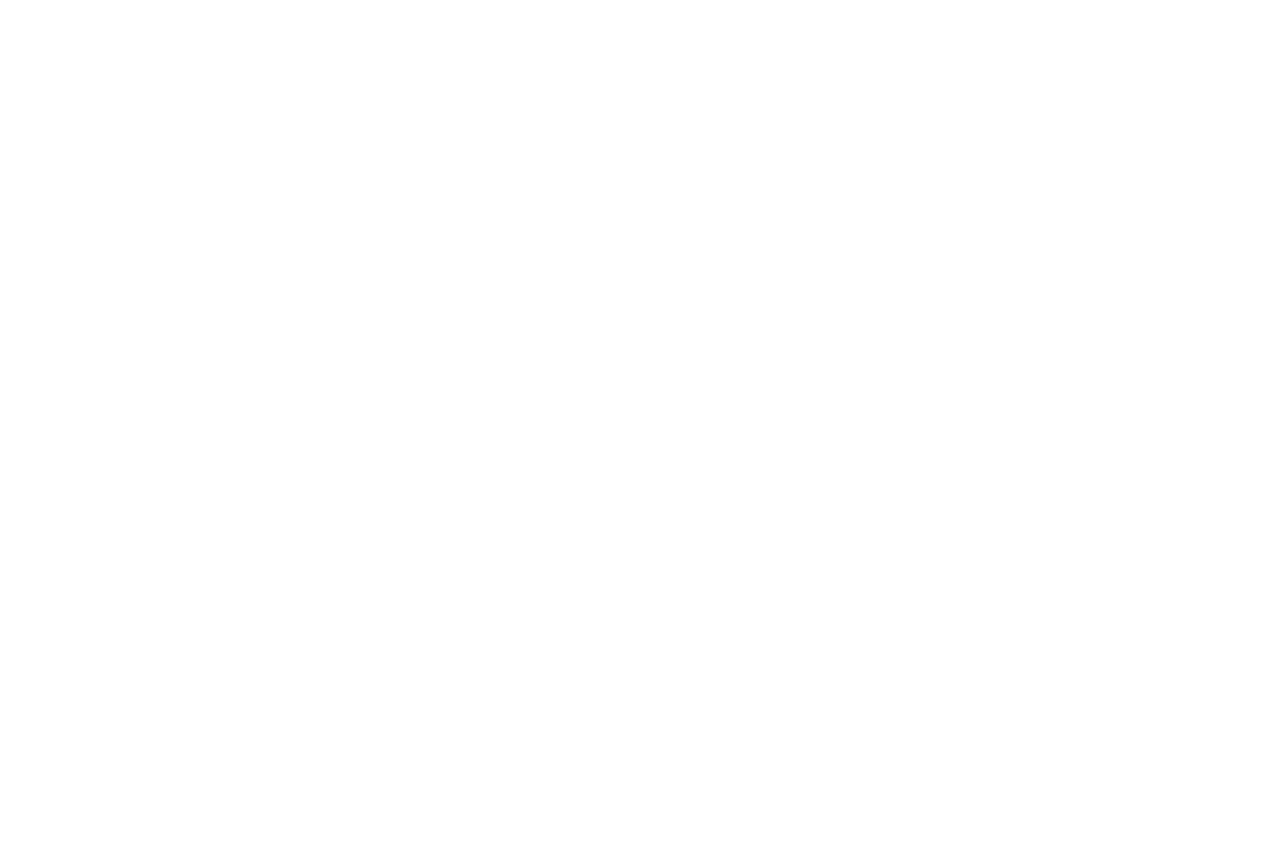
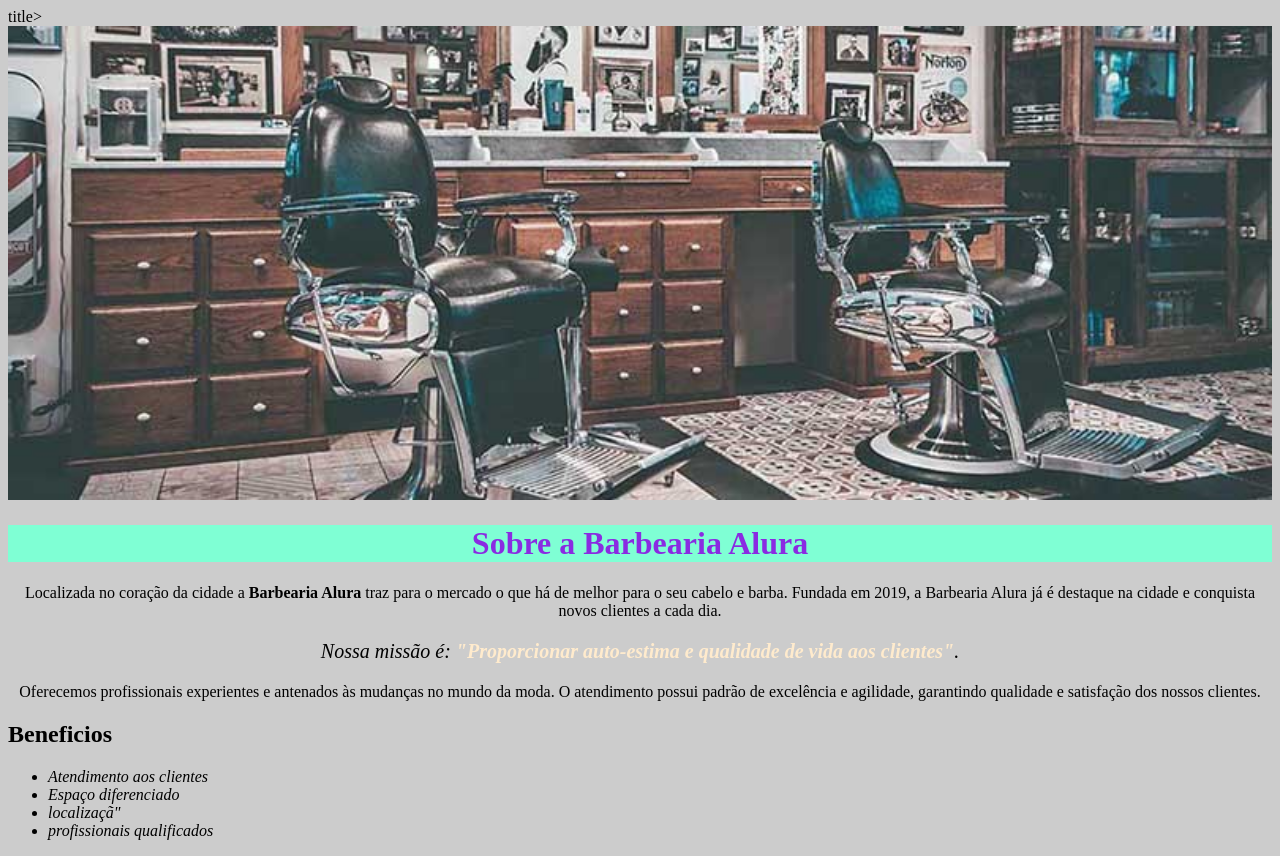
Before and after one commit to ollaariane/Barbearia-alura, a plain HTML site: page index.html in a window 1280 px wide. Before the commit the page ends 800 px from the top, so only its background shows below. Drawn offline with Linux system fonts and the light colour scheme.

Commit message:
continuação

```diff
--- a/index.html
+++ b/index.html
@@ -1,21 +1,34 @@
 <!DOCTYPE html>
 <html lang="pt.br">
+
 <head>
    <meta charset="UTF-8">
-     <title>Barbearia Alura</
+   <title>Barbearia Alura</title>
    title>
-      <link rel="stylesheet"
-      href="style.css"
+   <link rel="stylesheet" href="style.css">
 </head>
+
 <body>
-    <img scr="banner.jpg">
+   <img id="banner" src="banner.jpg">
    <h1>Sobre a Barbearia Alura</h1>
-    <p>Localizada no coração da cidade a <strong>Barbearia Alura</strong> traz para o mercado o que há de melhor para o seu cabelo e barba.
+   <p>Localizada no coração da cidade a <strong>Barbearia Alura</strong> traz para o mercado o que há de melhor para o
+      seu cabelo e barba.
       Fundada em 2019, a Barbearia Alura já é destaque na cidade e conquista novos clientes a cada dia.</p>
 
-    <p id="missão"><em>Nossa missão é: <strong>"Proporcionar auto-estima e qualidade de vida aos clientes"</strong>.</em></p>
+   <p id="missão"><em>Nossa missão é: <strong>"Proporcionar auto-estima e qualidade de vida aos clientes"</strong>.</em>
+   </p>
 
    <p>Oferecemos profissionais experientes e antenados às mudanças no mundo da moda.
       O atendimento possui padrão de excelência e agilidade, garantindo qualidade e satisfação dos nossos clientes.</p>
+
+
+   <h2> Beneficios</h2>
+   <ul>
+      <li class="itens">Atendimento aos clientes</li>
+      <li class="itens">Espaço diferenciado</li>
+      <li class="itens">localizaçã"</li>
+      <li class="itens">profissionais qualificados</li>
+   </ul>
 </body>
+
 </html>
--- a/style.css
+++ b/style.css
@@ -2,6 +2,9 @@ body{
     background: #cccccc;
 }
 
+#banner{
+    width: 100%;
+}
 h1{
     text-align: center;
     color: blueviolet;
@@ -19,3 +22,6 @@ p{
 em strong {
     color: blanchedalmond;
 }
+.itens {
+    font-style: italic;
+}
```
Lines whose indentation alone changed are shown as unchanged.
